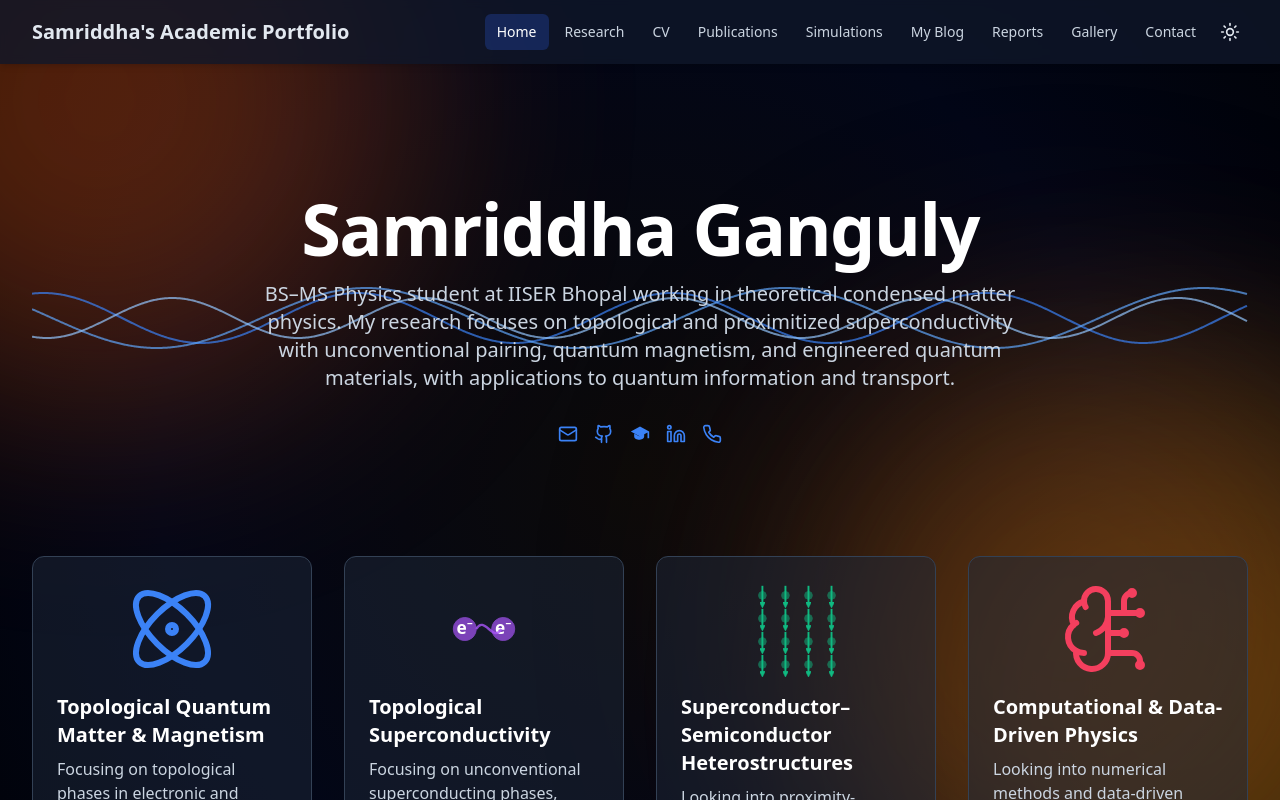
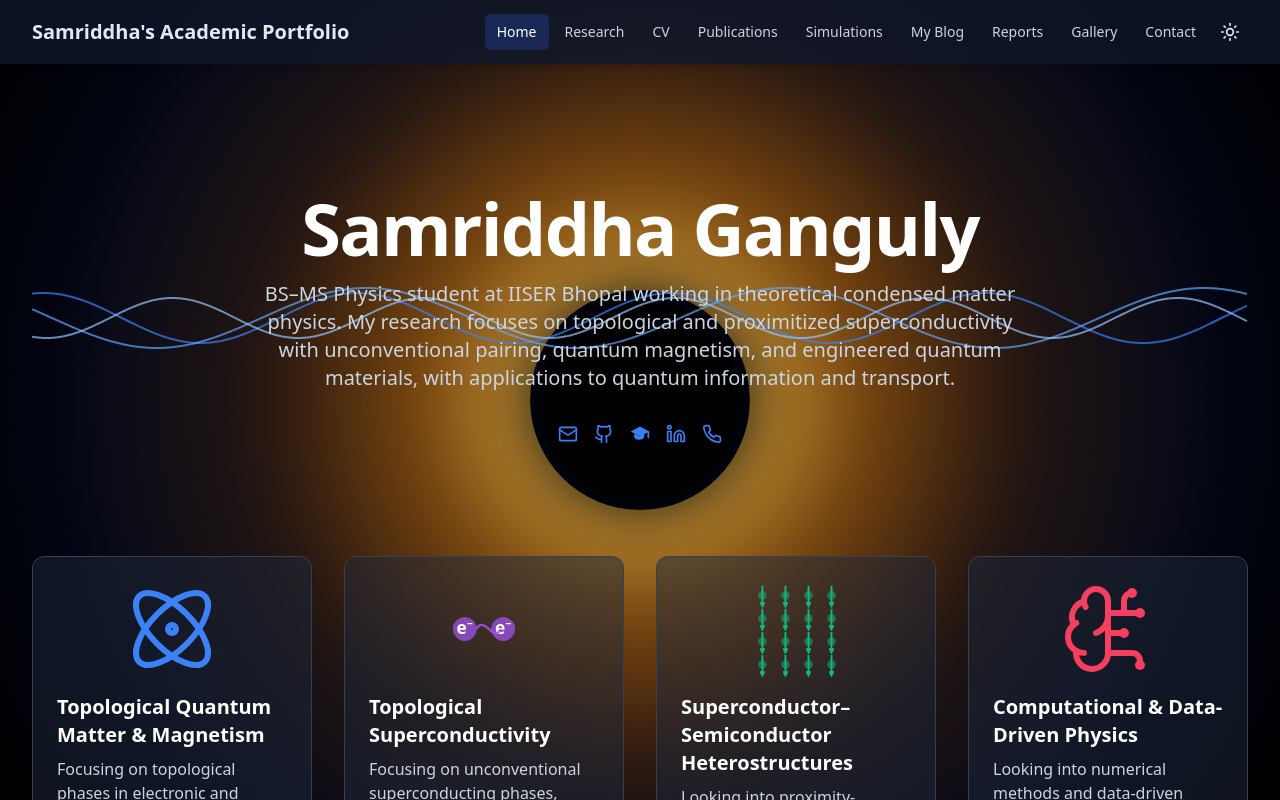
Before and after one commit to QuantumPopsci/samriddhas-academic-portfolio, a React (Vite) app: page / in a window 1280 px wide. Shown: the top 800 px of the page. Built offline with nearby package versions, Linux system fonts and the light colour scheme.

Commit message:
Update App.jsx

```diff
--- a/src/App.jsx
+++ b/src/App.jsx
@@ -1579,9 +1579,11 @@ const navLinks = [ { id: 'home', title: 'Home' }, { id: 'research', title: 'Rese
   return (
     <div className="relative min-h-screen text-slate-800 dark:text-slate-200 font-sans transition-colors duration-300">
       {/* ===== BACKGROUND BLOBS ===== */}
-    <div className="bg-blob blob-blue"></div>
-    <div className="bg-blob blob-purple"></div>
-    <div className="bg-blob blob-cyan"></div>
+   <div className="blackhole-bg">
+      <div className="accretion-light"></div>
+      <div className="accretion-disk"></div>
+      <div className="blackhole-core"></div>
+  </div>
       <div className="relative z-10">
         <header className="bg-white/60 dark:bg-slate-900/60 backdrop-blur-md dark:bg-slate-900/80 backdrop-blur-sm sticky top-0 z-50 shadow-md">
           <div className="container mx-auto px-4 sm:px-6 lg:px-8">
```
